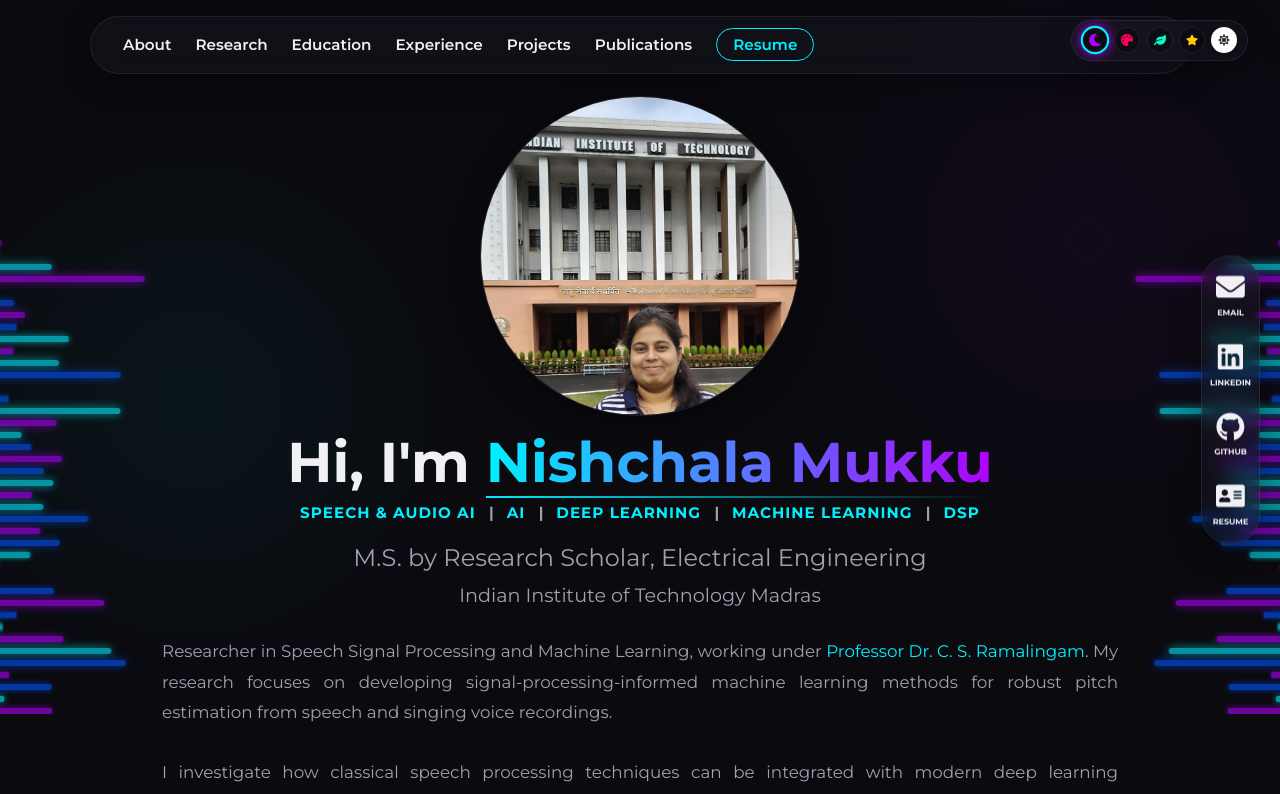
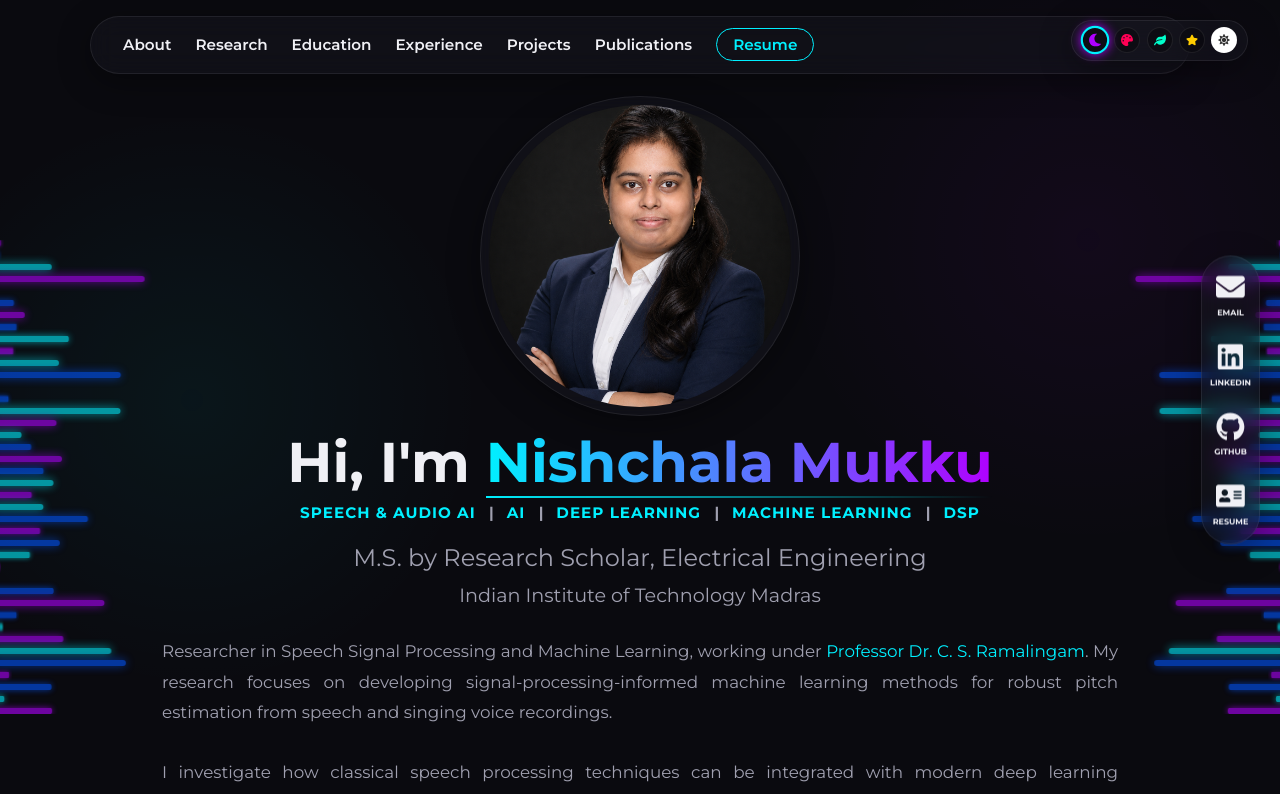
Before and after one commit to Nishchalam/Portfolio, a React (Vite) app: page / in a window 1280 px wide. Shown: the top 794 px of the page. Built offline with nearby package versions, Linux system fonts and the light colour scheme.

Commit message:
Update profile photo to AI-expanded 1:1 image

```diff
--- a/index.html
+++ b/index.html
@@ -9,7 +9,7 @@
     <meta name="keywords" content="Machine Learning, Deep Learning, Computer Vision, Speech Processing, Signal Processing, PyTorch, Python, Remote Sensing, Natural Language Processing, Portfolio, Research, Nishchala Mukku" />
     <meta property="og:title" content="Nishchala Mukku - Portfolio" />
     <meta property="og:description" content="Researcher in Speech Signal Processing, Machine Learning, Deep Learning, Computer Vision, and Remote Sensing at IIT Madras." />
-    <meta property="og:image" content="https://nishchalamukku.netlify.app/assets/profile.jpeg" />
+    <meta property="og:image" content="https://nishchalamukku.netlify.app/assets/profile.png" />
     <meta property="og:url" content="https://nishchalamukku.netlify.app/" />
     <meta name="twitter:card" content="summary_large_image" />
   </head>
--- a/src/components/About.jsx
+++ b/src/components/About.jsx
@@ -1,6 +1,6 @@
 import { useState } from 'react';
 import { FaGithub, FaLinkedin, FaEnvelope, FaAddressCard } from 'react-icons/fa';
-import profileImage from '../assets/profile.jpeg';
+import profileImage from '../assets/profile.png';
 import SpectrogramDoodle from './SpectrogramDoodle';
 import './About.css';
 
@@ -63,7 +63,7 @@ const About = () => {
       <div className="hero-content" style={{ display: 'flex', flexDirection: 'column', alignItems: 'center', padding: '0 40px', zIndex: 2, textAlign: 'center' }}>
         <div style={{ display: 'flex', flexDirection: 'column', alignItems: 'center', gap: '1rem', marginBottom: '1.5rem', flexWrap: 'wrap' }}>
           <div className="photo-container glass-panel" onClick={() => setIsModalOpen(true)} style={{ padding: '0.5rem', borderRadius: '50%', overflow: 'hidden', width: '320px', height: '320px', display: 'flex', justifyContent: 'center', alignItems: 'center', flexShrink: 0, cursor: 'pointer', transition: 'transform 0.3s ease', position: 'relative' }} onMouseEnter={e => e.currentTarget.style.transform = 'scale(1.05)'} onMouseLeave={e => e.currentTarget.style.transform = 'scale(1)'}>
-            <img src={profileImage} alt="Nishchala Mukku" style={{ width: '100%', height: '100%', objectFit: 'cover', borderRadius: '50%', transform: 'scale(1.4)', objectPosition: 'top center' }} />
+            <img src={profileImage} alt="Nishchala Mukku" style={{ width: '100%', height: '100%', objectFit: 'cover', borderRadius: '50%', objectPosition: 'center' }} />
           </div>
           <div>
             <h1 className="hero-title" style={{ fontSize: '3.5rem', margin: '0 0 0.5rem 0' }}>
```
Also changed, not shown: public/assets/profile.png (added), 5 other files (tests, documents, lock files or other folders).
